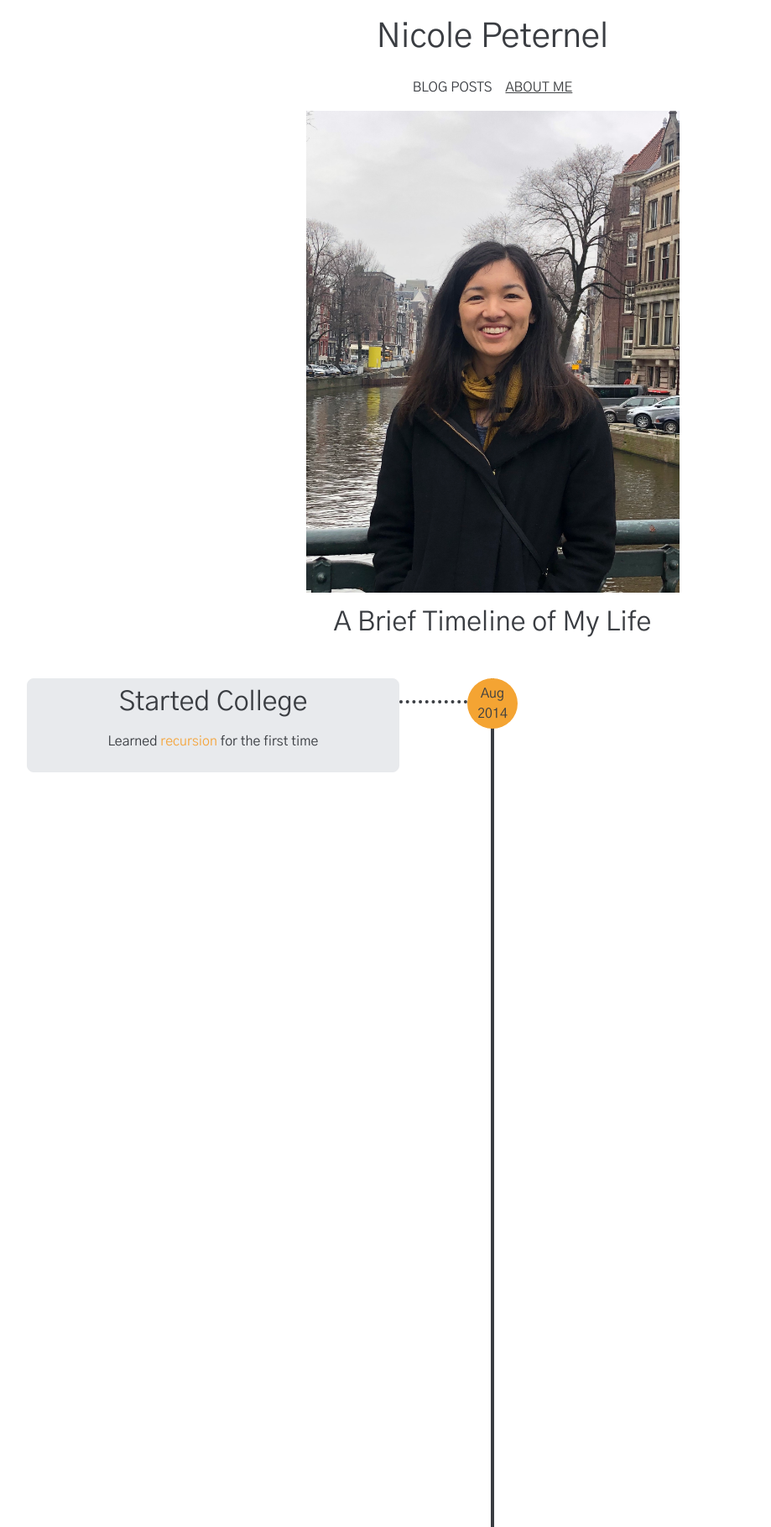
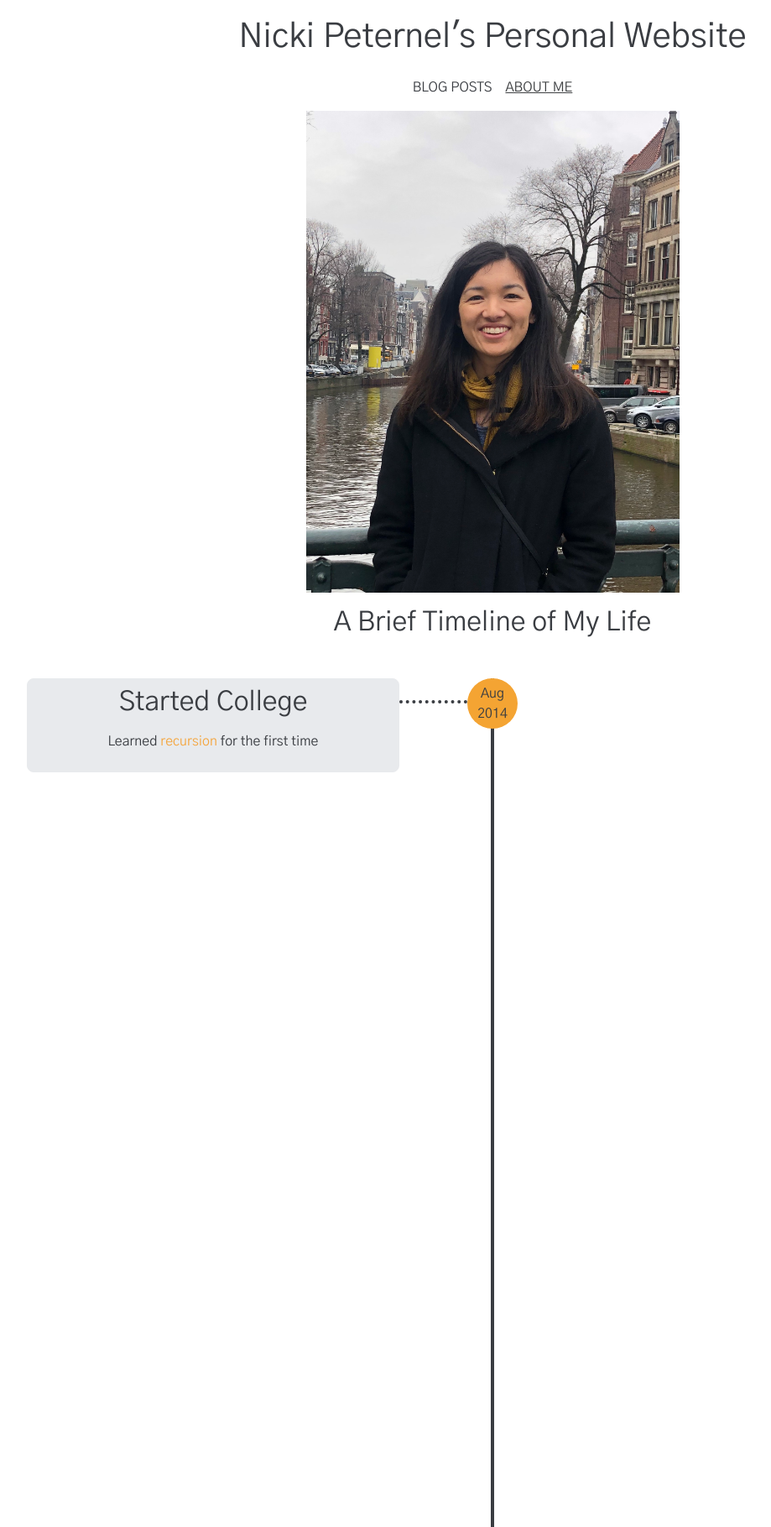
Before and after one commit to npeternel/npeternel.github.io, a Jekyll site: the page built from about.md, in a window 1280 px wide. Shown: the whole page at 84% size, without its empty margins (53-972 px from the left). Built offline with Jekyll 4.4.1, drawn with Linux system fonts in a browser that asks for light colours; nearby versions of some CDN libraries.

Commit message:
rename website to nickip

```diff
--- a/_config.yml
+++ b/_config.yml
@@ -1,9 +1,9 @@
-title: Nicole Peternel
+title: Nicki Peternel's Personal Website
 email: nkpeternel@berkeley.edu
 description: "Personal Website"
 bio: ""
 baseurl: "" # the subpath of your site, e.g. /blog
-url: "https://nicolepeternel.com" # the base hostname & protocol for your site, e.g. http://example.com
+url: "https://nickipe.me" # the base hostname & protocol for your site, e.g. http://example.com
 github_username:  npeternel
 facebook_username: nicki.peternel
 linkedin_username: nicole-peternel
```
